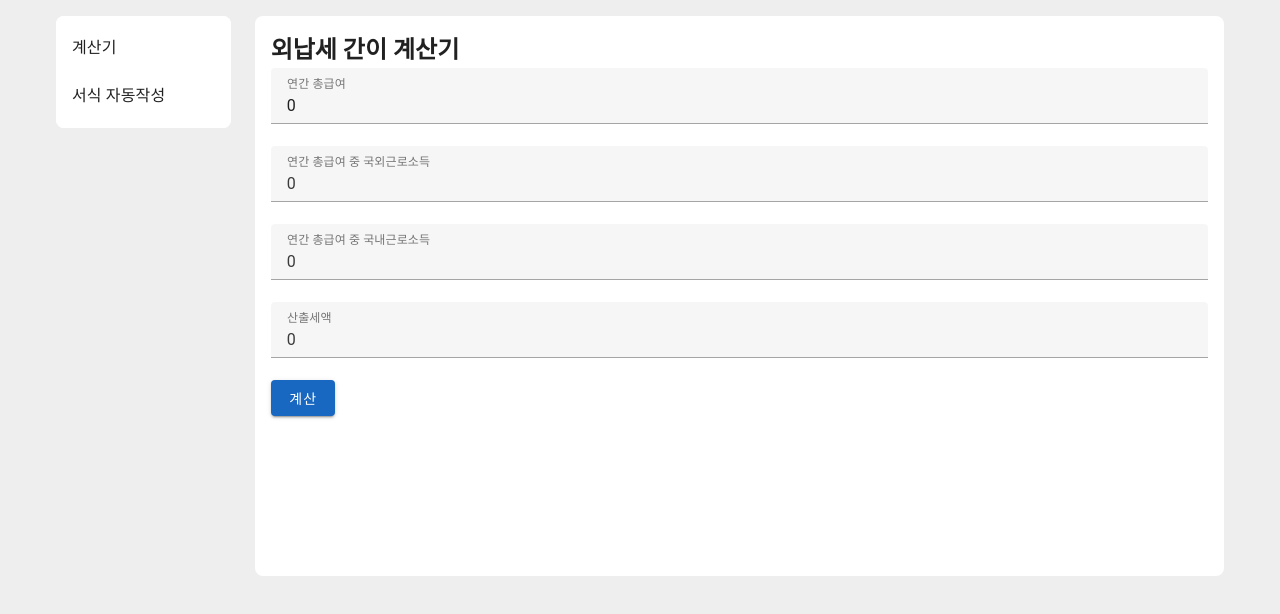
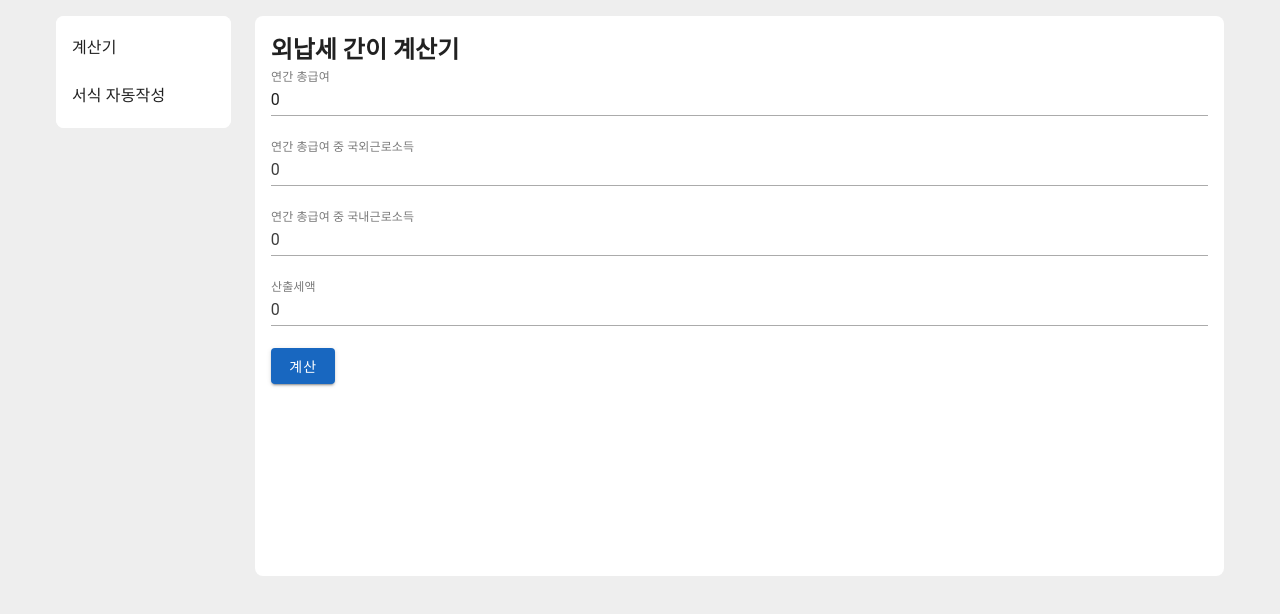
Before and after one commit to monguriman/kr-tax, a Vue app: page / in a window 1280 px wide. Shown: the top 614 px of the page. Built offline with nearby package versions, Linux system fonts and the light colour scheme.

Commit message:
Feat : 음수입력 불가하도록 Regex 적용

```diff
--- a/src/components/TaxCalculator.vue
+++ b/src/components/TaxCalculator.vue
@@ -4,17 +4,20 @@
       <h2>외납세 간이 계산기</h2>
       <v-form @submit.prevent="calculateForeignTaxCredit">
         <v-text-field
-          v-model.lazy="annualIncome"
+          v-model="annualIncome"
           label="연간 총급여"
           type="number"
           required
           @input="validateInput"
+          variant="underlined"
         ></v-text-field>
         <v-text-field
           v-model="foreignIncome"
           label="연간 총급여 중 국외근로소득"
           type="number"
           required
+          @input="validateInput"
+          variant="underlined"
           ><div v-if="foreignIncome < 0" class="error-text">
             <span>음수는 입력할 수 없습니다.</span>
           </div></v-text-field
@@ -24,6 +27,8 @@
           label="연간 총급여 중 국내근로소득"
           type="number"
           required
+          @input="validateInput"
+          variant="underlined"
           ><div v-if="koreanIncome < 0" class="error-text">
             <span>음수는 입력할 수 없습니다.</span>
           </div></v-text-field
@@ -33,6 +38,8 @@
           label="산출세액"
           type="number"
           required
+          @input="validateInput"
+          variant="underlined"
           ><div v-if="calculatedTax < 0" class="error-text">
             <span>음수는 입력할 수 없습니다.</span>
           </div></v-text-field
@@ -42,7 +49,7 @@
       <div v-if="foreignTaxCredit !== null">
         <h2>외국납부세액공제 적용 가능액</h2>
         <p>
-          Calculation: {{ calculatedTax }} / {{ annualIncome }} *
+          {{ calculatedTax }} / {{ annualIncome }} *
           {{ foreignIncome }} = {{ foreignTaxCredit }}
         </p>
       </div>
```
